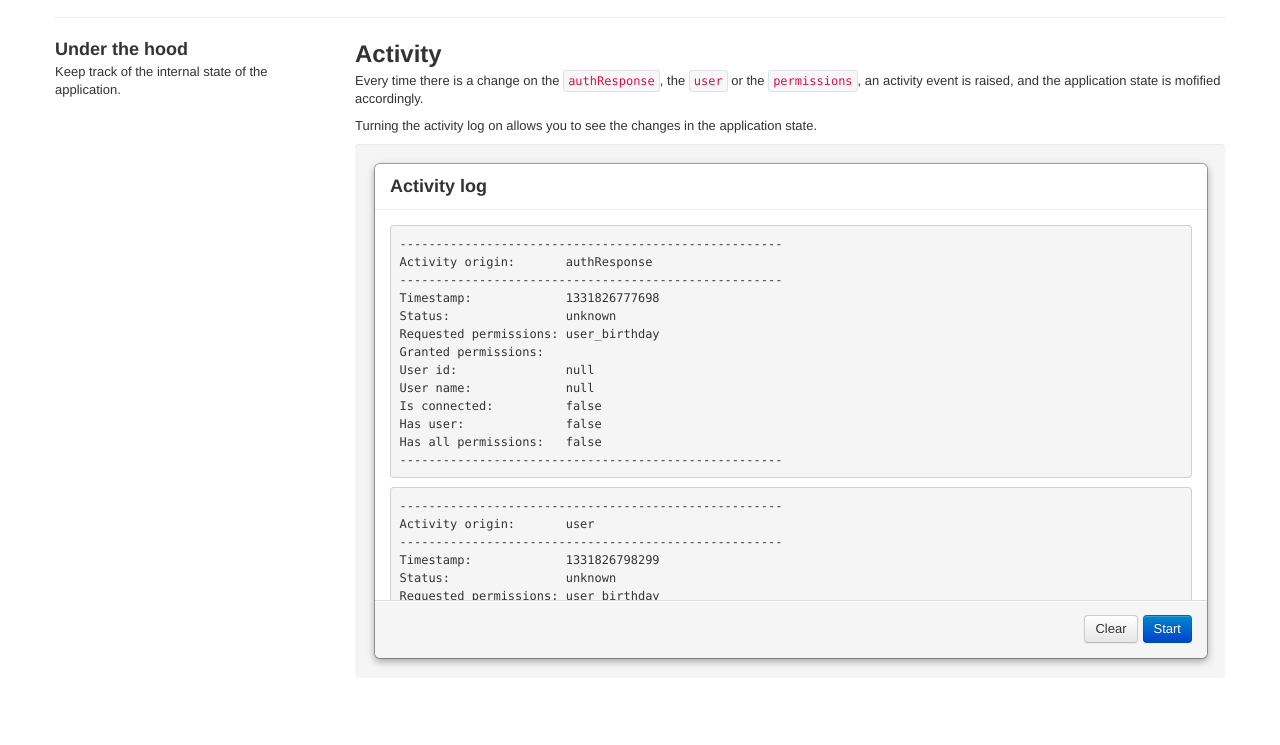
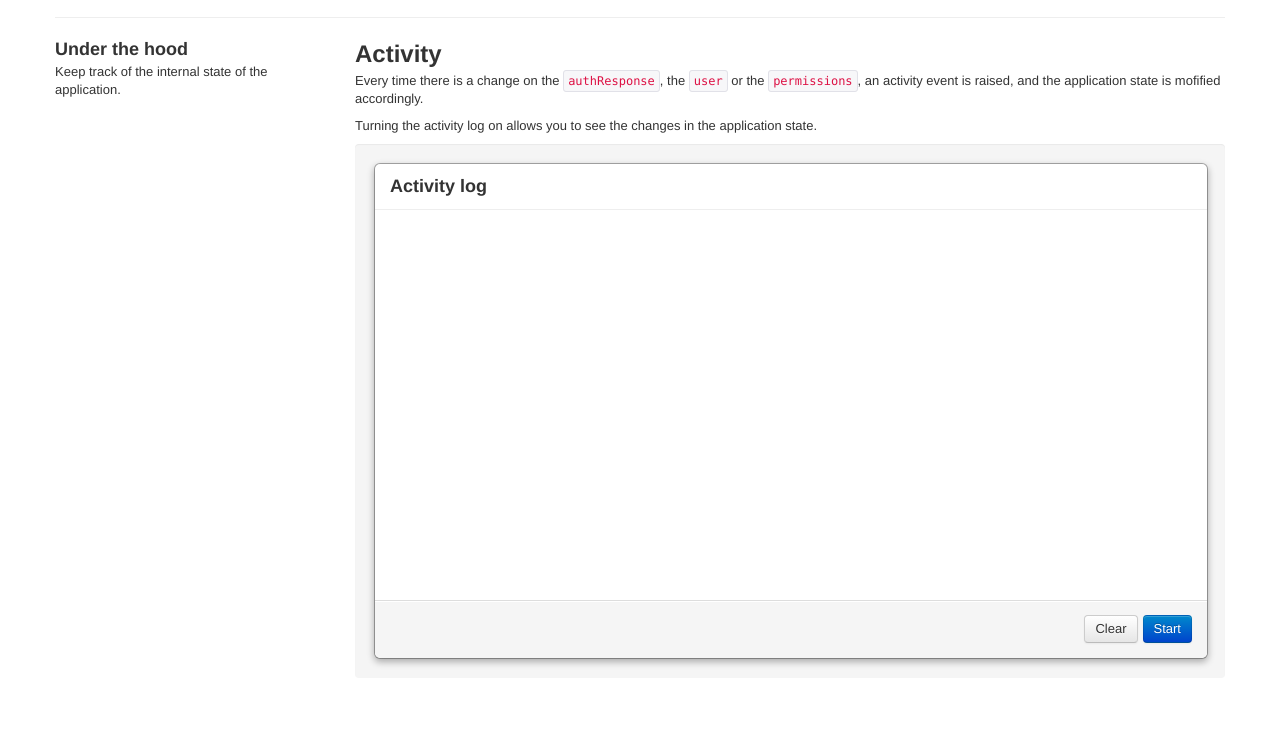
Before and after one commit to grancalavera/RIA-Training-Exercises, a Django app: page / in a window 1280 px wide. Shown: the part 219-964 px from the top of the page. Run offline with Django 3.2, Linux system fonts and the light colour scheme; some libraries are stand-ins or nearby versions.

Commit message:
Activity view ready.

```diff
--- a/ria/templates/home.html
+++ b/ria/templates/home.html
@@ -113,97 +113,16 @@
 
             <div class="well">
 
-              <div class="modal" style="position: relative; top: auto; left: auto; margin: 0 auto; z-index: 1; width:100%">
+              <div id="activity-log" class="modal" style="position: relative; top: auto; left: auto; margin: 0 auto; z-index: 1; width:100%">
                 <div class="modal-header">
                   <h3>Activity log</h3>
                 </div>
-                <div class="modal-body" style="height:360px;overflow:auto">
-<!--
--->
-<pre>
------------------------------------------------------
-Activity origin:       authResponse
------------------------------------------------------
-Timestamp:             1331826777698
-Status:                unknown
-Requested permissions: user_birthday
-Granted permissions:
-User id:               null
-User name:             null
-Is connected:          false
-Has user:              false
-Has all permissions:   false
------------------------------------------------------
-</pre>
-
-<pre>
------------------------------------------------------
-Activity origin:       user
------------------------------------------------------
-Timestamp:             1331826798299
-Status:                unknown
-Requested permissions: user_birthday
-Granted permissions:
-User id:               undefined
-User name:             undefined
-Is connected:          false
-Has user:              false
-Has all permissions:   false
------------------------------------------------------
-</pre>
-
-<pre>
------------------------------------------------------
-Activity origin:       authResponse
------------------------------------------------------
-Timestamp:             1331826798309
-Status:                connected
-Requested permissions: user_birthday
-Granted permissions:
-User id:               undefined
-User name:             undefined
-Is connected:          true
-Has user:              false
-Has all permissions:   false
------------------------------------------------------
-</pre>
-
-<pre>
------------------------------------------------------
-Activity origin:       user
------------------------------------------------------
-Timestamp:             1331826798943
-Status:                connected
-Requested permissions: user_birthday
-Granted permissions:
-User id:               100002119090959
-User name:             Arturo Pex
-Is connected:          true
-Has user:              true
-Has all permissions:   false
------------------------------------------------------
-</pre>
-
-<pre>
------------------------------------------------------
-Activity origin:       permissions
------------------------------------------------------
-Timestamp:             1331826799118
-Status:                connected
-Requested permissions: user_birthday
-Granted permissions:   installed,user_birthday
-User id:               100002119090959
-User name:             Arturo Pex
-Is connected:          true
-Has user:              true
-Has all permissions:   true
------------------------------------------------------
-</pre>
+                <div class="modal-body log" style="height:360px;overflow:auto">
 
                 </div>
                 <div class="modal-footer">
-                  <button href="#" class="btn btn-primary" data-toggle="button">Start</button>
-                  <button href="#" class="btn" >Clear</button>
+                  <button href="#" class="btn btn-primary toggle" data-toggle="button">Start</button>
+                  <button href="#" class="btn clear" >Clear</button>
                 </div>
               </div>
 
@@ -314,7 +233,8 @@
 
 <!-- -----------------------------------
 
-  All-purpose Facebook dialog link (defaults to feed dialog)
+  Generic Facebook dialog link
+  - defaults to feed dialog
 
 ------------------------------------ -->
   <script type="text/template" id="t-fb-dialog">
@@ -329,5 +249,17 @@
     </div>
   </script>
 
+<!-- -----------------------------------
+
+    Activity log
+
+  ------------------------------------ -->
+  <script type="text/template" id="t-activity-log">
+    <%
+      var log = log || '';
+    %>
+    <pre><%= log %></pre>
+  </script>
+
 </body>
 </html>
--- a/static-dev/js/app.js
+++ b/static-dev/js/app.js
@@ -21,21 +21,18 @@
     // Configuration
     //
     //--------------------------------------------------------------------------
-    var
-    // Config
-    t,
 
     // Module internal state
-    user, authResponse, permissions, mainView, ageAwareView, sharingLinksView, mainModel,
-
-    // Models
-    MainModel,
-
-    // Views
-    Main, AgeAwareView, SharingLinksView;
-
-    // var init
-    mainModel, user, authResponse, ageAwareView, sharingLinksView, permissions = null;
+    var
+        activityLog         =
+        ageAwareView        =
+        authResponse        =
+        mainModel           =
+        mainView            =
+        permissions         =
+        sharingLinksView    =
+        user                =
+        null;
 
     //--------------------------------------------------------------------------
     //
@@ -59,7 +56,7 @@
      *
      * Describes the state of the application
      */
-    MainModel = Backbone.Model.extend({
+    var MainModel = Backbone.Model.extend({
         defaults: function(){
             return {
                 hasAllPermissions: false,
@@ -81,7 +78,7 @@
      * Acts as the main view controller, coordinating the interaction between
      * different models and views.
      */
-    MainView = Backbone.View.extend({
+    var MainView = Backbone.View.extend({
 
         el: '#content',
 
@@ -166,7 +163,7 @@
      *
      * Renders different content based on the user's age
      */
-    AgeAwareView = Backbone.View.extend({
+    var AgeAwareView = Backbone.View.extend({
 
         template: t('#t-suggestions'),
         ageLimit: 18,
@@ -205,7 +202,7 @@
      *
      * Renders links to share this page in Facebook, using different sharing methods
      */
-    SharingLinksView = Backbone.View.extend({
+    var SharingLinksView = Backbone.View.extend({
         render: function(){
             this.$el.append(t('#t-fb-dialog')({
                 cta: 'Update your timeline with Backbone.js!',
@@ -222,6 +219,86 @@
             }));
             return this;
         }
+    });
+
+    /**
+     * ActivityLogView
+     *
+     * Shows the application activity
+     */
+    var ActivityLogView = Backbone.View.extend({
+
+        el: '#activity-log',
+        logging: false,
+        doClear: false,
+        buffer: [],
+
+        events: {
+            'click .toggle': 'toggle',
+            'click .clear': 'clear'
+        },
+
+        render: function() {
+            // Toggle button
+            if (this.logging) {
+                this.$('.toggle').html('Stop');
+            }else {
+                this.$('.toggle').html('Start');
+            }
+
+            // Clear
+            if (this.doClear) {
+                this.$('.log').html('');
+                this.buffer = [];
+                this.doClear = false;
+            }
+
+            // Log
+            if (this.logging && this.buffer.length) {
+
+                this.$('.log').append(t('#t-activity-log')({
+                    log: _.last(this.buffer)
+                }));
+
+                this.$('.log').animate(
+                    {scrollTop: this.$('.log').prop('scrollHeight')},
+                    500
+                );
+            }
+
+            return this;
+        },
+
+        toggle: function(){
+            this.logging = !this.logging;
+            if (this.logging) {
+                this.model.bind('change', this.updateBuffer, this);
+            } else {
+                this.model.unbind('change', this.updateBuffer, this);
+            }
+            this.render();
+        },
+
+        clear: function(){
+            this.doClear = true;
+            this.render();
+        },
+
+        updateBuffer: function(){
+            var activity = [];
+            activity.push('Timestamp:             ' + new Date());
+            activity.push('Status:                ' + authResponse.get('status'));
+            activity.push('Requested permissions: ' + permissions.get('requested'));
+            activity.push('Granted permissions:   ' + permissions.get('granted'));
+            activity.push('User id:               ' + user.get('id'));
+            activity.push('User name:             ' + user.get('name'));
+            activity.push('Is connected:          ' + mainModel.get('isConnected'));
+            activity.push('Has user:              ' + mainModel.get('hasUser'));
+            activity.push('Has all permissions:   ' + mainModel.get('hasAllPermissions'));
+            this.buffer.push(activity.join('\n'));
+            this.render();
+        }
+
     });
 
     //---------------------------------------------------------------------------
@@ -241,6 +318,8 @@
         user.on('change', activityHandler);
         authResponse.on('change', activityHandler);
         permissions.on('change', activityHandler);
+
+        activityLog = new ActivityLogView({model:mainModel});
 
         $('#fb-login').html(facebook.createLoginView().render().el);
         mainView = new MainView({model:mainModel});
@@ -274,23 +353,6 @@
 
     }
 
-    function logActivity(origin) {
-        console.log('-----------------------------------------------------');
-        console.log('Activity origin:       ' + origin);
-        console.log('-----------------------------------------------------');
-        console.log('Timestamp:             ' + new Date().getTime());
-        console.log('Status:                ' + authResponse.get('status'));
-        console.log('Requested permissions: ' + permissions.get('requested'));
-        console.log('Granted permissions:   ' + permissions.get('granted'));
-        console.log('User id:               ' + user.get('id'));
-        console.log('User name:             ' + user.get('name'));
-        console.log('Is connected:          ' + mainModel.get('isConnected'));
-        console.log('Has user:              ' + mainModel.get('hasUser'));
-        console.log('Has all permissions:   ' + mainModel.get('hasAllPermissions'));
-        console.log('-----------------------------------------------------');
-        console.log(' ');
-        console.log(' ');
-    }
 
     //---------------------------------------------------------------------------
     //
```
